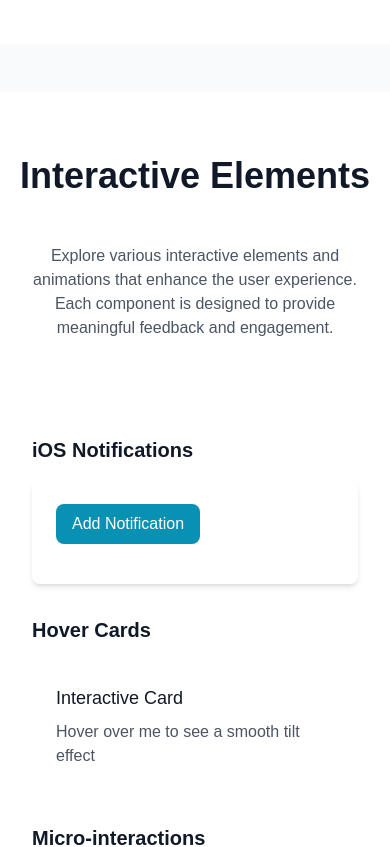
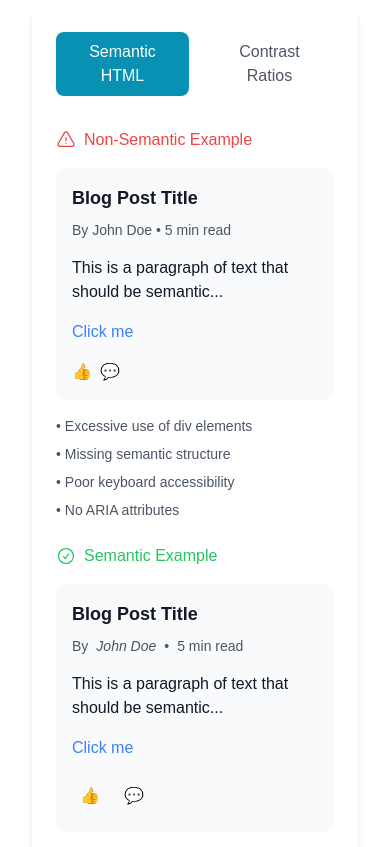
Before and after one commit to adriancubillos/showcase, a React (Vite) app: page / in a window 390 px wide. Shown: the part 3900-4747 px from the top of the page. Built offline with nearby package versions, Linux system fonts and the light colour scheme.

Commit message:
feat: add accessibility demo with semantic HTML and contrast ratio examples

```diff
--- a/src/components/TechnicalShowcase.jsx
+++ b/src/components/TechnicalShowcase.jsx
@@ -1,10 +1,11 @@
 import FormValidation from './technical/FormValidation';
 import PerformanceDemo from './technical/PerformanceDemo';
+import AccessibilityDemo from './technical/AccessibilityDemo';
 
 const TechnicalShowcase = () => {
   return (
     <div className="max-w-6xl mx-auto py-12 px-4">
-      <div className="grid grid-cols-1 md:grid-cols-2 gap-8">
+      <div className="grid grid-cols-1 gap-8">
         {/* Form Validation */}
         <div className="space-y-4">
           <h3 className="text-xl font-semibold mb-4">Form Validation</h3>
@@ -20,6 +21,14 @@ const TechnicalShowcase = () => {
             <PerformanceDemo />
           </div>
         </div>
+
+        {/* Accessibility Demo */}
+        <div className="space-y-4">
+          <h3 className="text-xl font-semibold mb-4">Accessibility Best Practices</h3>
+          <div className="p-6 bg-white dark:bg-gray-800 rounded-lg shadow-md">
+            <AccessibilityDemo />
+          </div>
+        </div>
       </div>
     </div>
   );
--- /dev/null
+++ b/src/components/technical/AccessibilityDemo.jsx
@@ -0,0 +1,199 @@
+import { useState } from 'react';
+import { motion } from 'framer-motion';
+import {
+    ExclamationTriangleIcon,
+    CheckCircleIcon,
+    InformationCircleIcon
+} from '@heroicons/react/24/outline';
+
+const AccessibilityDemo = () => {
+    const [selectedSection, setSelectedSection] = useState('article');
+    const [hoveredExample, setHoveredExample] = useState(null);
+
+    const contrastExamples = [
+        { bg: 'bg-gray-900', text: 'text-gray-100', ratio: '16:1', pass: true },
+        { bg: 'bg-blue-600', text: 'text-white', ratio: '4.5:1', pass: true },
+        { bg: 'bg-red-200', text: 'text-red-800', ratio: '7:1', pass: true },
+        { bg: 'bg-yellow-100', text: 'text-gray-700', ratio: '4.8:1', pass: true },
+        { bg: 'bg-gray-100', text: 'text-gray-400', ratio: '2.5:1', pass: false },
+        { bg: 'bg-blue-200', text: 'text-blue-300', ratio: '1.5:1', pass: false },
+    ];
+
+    // Bad example (div soup)
+    const BadExample = () => (
+        <div className="p-4 bg-gray-50 dark:bg-gray-800 rounded-lg">
+            <div className="text-lg font-bold mb-2">Blog Post Title</div>
+            <div className="text-sm text-gray-600 dark:text-gray-400 mb-4">
+                By John Doe • 5 min read
+            </div>
+            <div className="space-y-4">
+                <div>This is a paragraph of text that should be semantic...</div>
+                <div onClick={() => {}} className="cursor-pointer text-blue-500">
+                    Click me
+                </div>
+            </div>
+            <div className="mt-4 flex gap-2">
+                <div onClick={() => {}} className="cursor-pointer">👍</div>
+                <div onClick={() => {}} className="cursor-pointer">💬</div>
+            </div>
+        </div>
+    );
+
+    // Good example (semantic HTML)
+    const GoodExample = () => (
+        <article className="p-4 bg-gray-50 dark:bg-gray-800 rounded-lg">
+            <header>
+                <h2 className="text-lg font-bold mb-2">Blog Post Title</h2>
+                <div className="text-sm text-gray-600 dark:text-gray-400 mb-4 flex items-center gap-2">
+                    <span>By</span>
+                    <address className="inline font-normal m-0">John Doe</address>
+                    <span>•</span>
+                    <time dateTime="PT5M">5 min read</time>
+                </div>
+            </header>
+            <main className="space-y-4">
+                <p>This is a paragraph of text that should be semantic...</p>
+                <button
+                    className="text-blue-500 hover:underline focus:outline-none focus:ring-2 focus:ring-blue-500 rounded"
+                    onClick={() => {}}
+                >
+                    Click me
+                </button>
+            </main>
+            <footer className="mt-4 flex gap-2">
+                <button
+                    aria-label="Like post"
+                    className="p-2 hover:bg-gray-100 dark:hover:bg-gray-700 rounded-full
+                        focus:outline-none focus:ring-2 focus:ring-blue-500"
+                    onClick={() => {}}
+                >
+                    👍
+                </button>
+                <button
+                    aria-label="Comment on post"
+                    className="p-2 hover:bg-gray-100 dark:hover:bg-gray-700 rounded-full
+                        focus:outline-none focus:ring-2 focus:ring-blue-500"
+                    onClick={() => {}}
+                >
+                    💬
+                </button>
+            </footer>
+        </article>
+    );
+
+    return (
+        <div className="space-y-8">
+            {/* Section Tabs */}
+            <nav className="flex gap-4" role="tablist" aria-label="Accessibility examples">
+                <button
+                    role="tab"
+                    aria-selected={selectedSection === 'article'}
+                    aria-controls="article-panel"
+                    id="article-tab"
+                    className={`px-4 py-2 rounded-lg transition-colors ${selectedSection === 'article' ? 'bg-primary text-white' : 'text-gray-600 hover:text-gray-900 dark:text-gray-400 dark:hover:text-white'}`}
+                    onClick={() => setSelectedSection('article')}
+                >
+                    Semantic HTML
+                </button>
+                <button
+                    role="tab"
+                    aria-selected={selectedSection === 'contrast'}
+                    aria-controls="contrast-panel"
+                    id="contrast-tab"
+                    className={`px-4 py-2 rounded-lg transition-colors ${selectedSection === 'contrast' ? 'bg-primary text-white' : 'text-gray-600 hover:text-gray-900 dark:text-gray-400 dark:hover:text-white'}`}
+                    onClick={() => setSelectedSection('contrast')}
+                >
+                    Contrast Ratios
+                </button>
+            </nav>
+
+            {/* Semantic HTML Section */}
+            <section
+                role="tabpanel"
+                id="article-panel"
+                aria-labelledby="article-tab"
+                className={selectedSection === 'article' ? 'block' : 'hidden'}
+            >
+                <div className="grid md:grid-cols-2 gap-6">
+                    {/* Bad Example */}
+                    <div className="space-y-4">
+                        <div className="flex items-center gap-2 text-red-500">
+                            <ExclamationTriangleIcon className="w-5 h-5" />
+                            <h3 className="font-medium">Non-Semantic Example</h3>
+                        </div>
+                        <BadExample />
+                        <ul className="text-sm text-gray-600 dark:text-gray-400 space-y-2">
+                            <li>• Excessive use of div elements</li>
+                            <li>• Missing semantic structure</li>
+                            <li>• Poor keyboard accessibility</li>
+                            <li>• No ARIA attributes</li>
+                        </ul>
+                    </div>
+
+                    {/* Good Example */}
+                    <div className="space-y-4">
+                        <div className="flex items-center gap-2 text-green-500">
+                            <CheckCircleIcon className="w-5 h-5" />
+                            <h3 className="font-medium">Semantic Example</h3>
+                        </div>
+                        <GoodExample />
+                        <ul className="text-sm text-gray-600 dark:text-gray-400 space-y-2">
+                            <li>• Proper HTML5 semantic elements</li>
+                            <li>• Clear document structure</li>
+                            <li>• Keyboard accessible</li>
+                            <li>• Proper ARIA labels</li>
+                        </ul>
+                    </div>
+                </div>
+            </section>
+
+            {/* Contrast Section */}
+            <section
+                role="tabpanel"
+                id="contrast-panel"
+                aria-labelledby="contrast-tab"
+                className={selectedSection === 'contrast' ? 'block' : 'hidden'}
+            >
+                <div className="grid grid-cols-2 md:grid-cols-3 gap-4">
+                    {contrastExamples.map((example, index) => (
+                        <div
+                            key={index}
+                            className={example.bg + ' rounded-lg p-4 flex flex-col items-center justify-center min-h-[120px]'}
+                        >
+                            <p className={example.text + ' text-center mb-2'}>
+                                Sample Text
+                            </p>
+                            <div className="flex items-center gap-2 mt-2">
+                                <span className={example.text + ' text-sm'}>
+                                    {example.ratio}
+                                </span>
+                                {example.pass ? (
+                                    <CheckCircleIcon className={example.text + ' w-4 h-4'} />
+                                ) : (
+                                    <ExclamationTriangleIcon className={example.text + ' w-4 h-4'} />
+                                )}
+                            </div>
+                        </div>
+                    ))}
+                </div>
+
+                <div className="mt-6 p-4 bg-gray-50 dark:bg-gray-800 rounded-lg">
+                    <div className="flex items-center gap-2 mb-3">
+                        <InformationCircleIcon className="w-5 h-5 text-blue-500" />
+                        <h3 className="font-medium text-gray-900 dark:text-white">
+                            WCAG Contrast Requirements
+                        </h3>
+                    </div>
+                    <ul className="text-sm text-gray-600 dark:text-gray-400 space-y-2">
+                        <li>• Normal text: minimum 4.5:1 ratio</li>
+                        <li>• Large text: minimum 3:1 ratio</li>
+                        <li>• UI components and graphics: minimum 3:1 ratio</li>
+                        <li>• AAA level requires 7:1 for normal text</li>
+                    </ul>
+                </div>
+            </section>
+        </div>
+    );
+};
+
+export default AccessibilityDemo;
```
